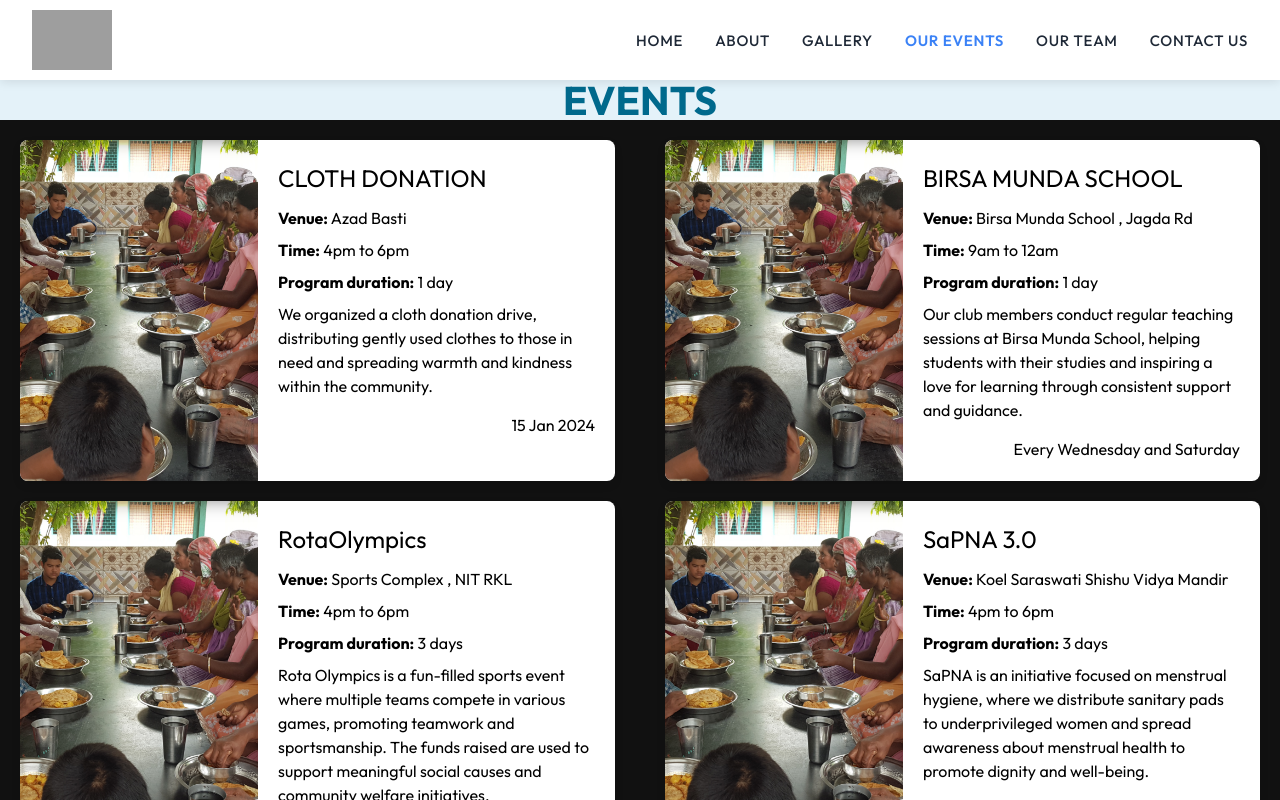
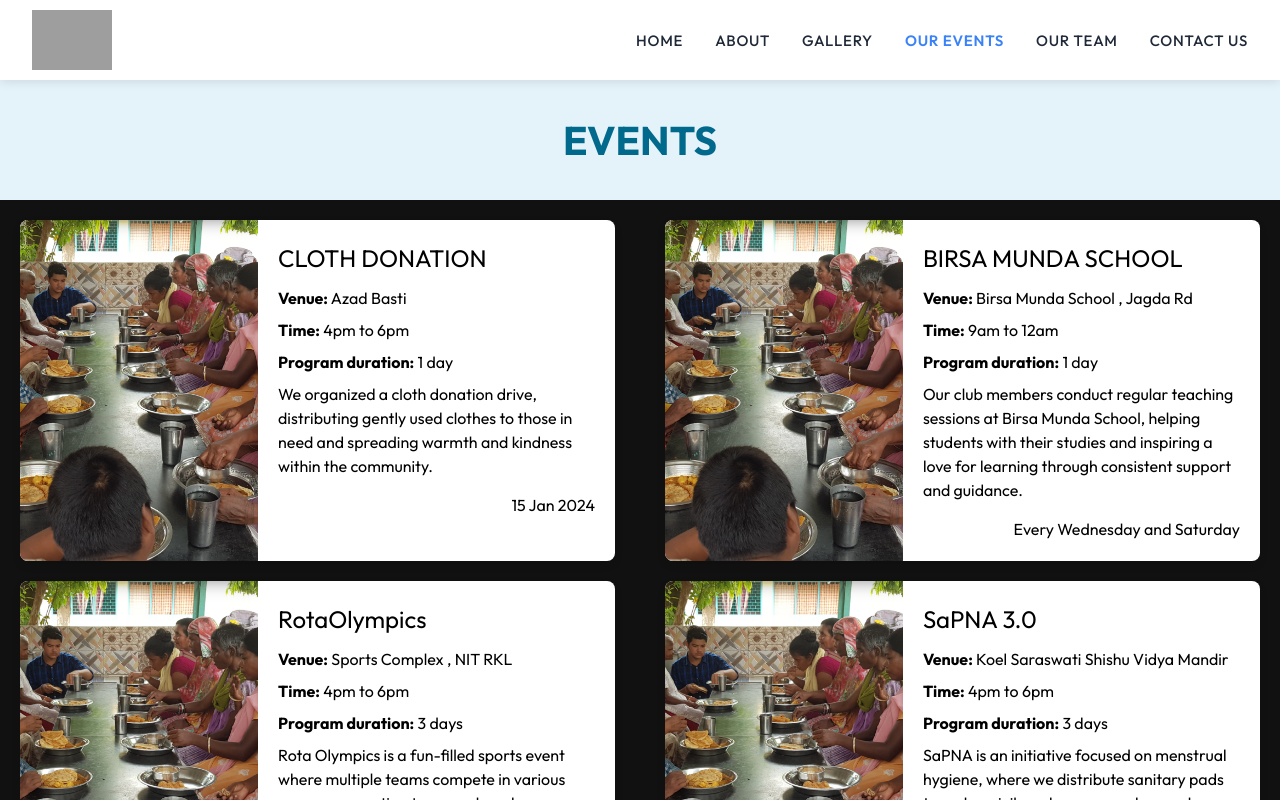
Before and after one commit to umang-bit/Rotaract-Website, a React (Vite) app: page /events in a window 1280 px wide. Built offline with nearby package versions, Linux system fonts and the light colour scheme; grey boxes are pictures that could not be loaded.

Commit message:
Update Title.css

```diff
--- a/src/components/Title.css
+++ b/src/components/Title.css
@@ -1,7 +1,7 @@
 .title {
     background-color: #e4f2f9;
     font-size: 40px;
-    padding: 20px;
+    padding: 60px;
     text-align: center;
     color: #00698c;
     display: flex;
```
